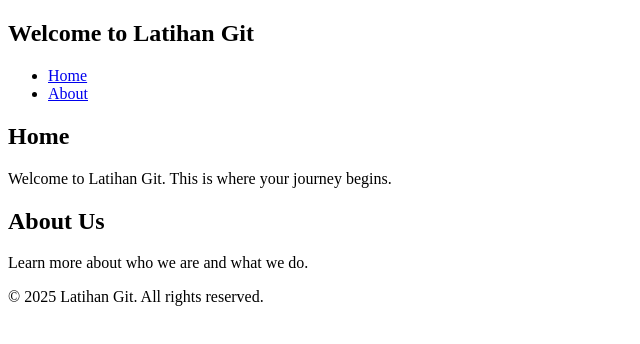
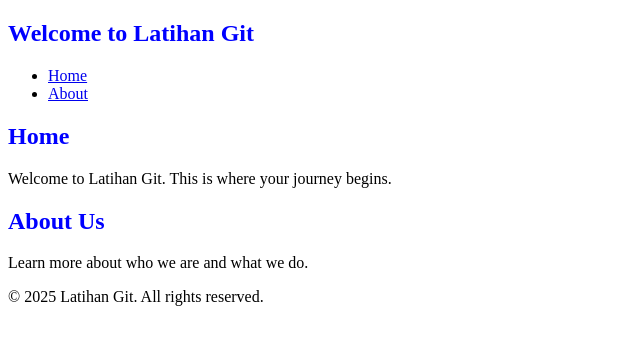
Before and after one commit to m-istighfar/latihan-git-2, a plain HTML site: page index.html in a window 1280 px wide. Shown: the whole page, without its empty margins (0-640 px from the left). Drawn offline with Linux system fonts and the light colour scheme.

Commit message:
feat: add CSS styles for headings in style.css

```diff
--- a/index.html
+++ b/index.html
@@ -4,6 +4,7 @@
     <meta charset="UTF-8">
     <meta name="viewport" content="width=device-width, initial-scale=1.0">
     <title>Document</title>
+    <link rel="stylesheet" href="style.css">
 </head>
 <body>
     <header>
--- a/style.css
+++ b/style.css
@@ -0,0 +1,8 @@
+h1,
+h2,
+h3,
+h4,
+h5,
+h6 {
+  color: blue;
+}
```
